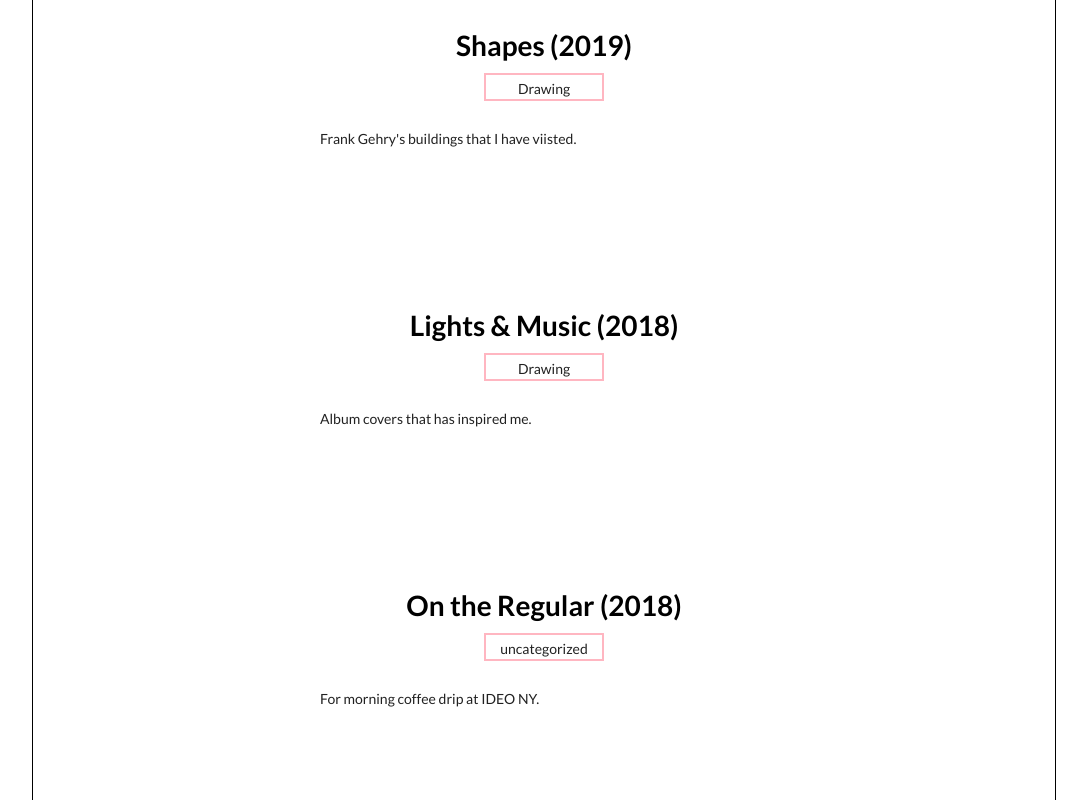
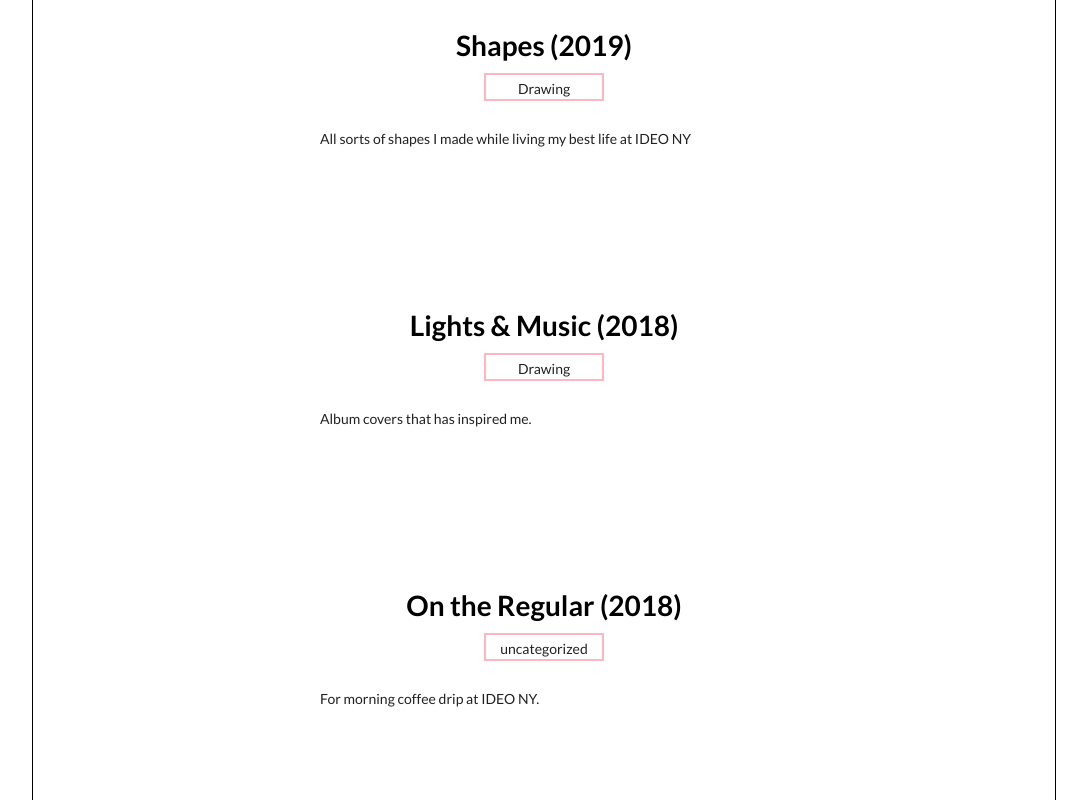
Before and after one commit to fallwall/she-run-freely, a React (Create React App) app: page /codes in a window 1280 px wide. Shown: the part 1820-2620 px from the top of the page, without its empty margins (96-1183 px from the left). Built offline with nearby package versions, Linux system fonts and the light colour scheme.

Commit message:
still filling in

```diff
--- a/src/App.css
+++ b/src/App.css
@@ -123,6 +123,11 @@ a:hover {
   transform: translate(-50%, -50%);
 }
 
+/* individual portfolio page */
+.code-entry-imgs img{
+max-width: 100%;
+margin: 1em auto;
+}
 
 /* contact */
 .contact-social {
--- a/src/components/CodeEntryOne.jsx
+++ b/src/components/CodeEntryOne.jsx
@@ -4,6 +4,10 @@ export default function CodeEntryOne({ children }) {
   return (
     <div className="code-entry-one">
       <h1 className="code-entry-title">{children.title}</h1>
+      {children.imgs &&
+        (<div className="code-entry-imgs">
+          {children.imgs.map(i => <img key={i} src={i} alt="individual images for project" />)}
+        </div>)}
       <p className="code-entry-content">{children.content}</p>
     </div>
   )
--- a/src/components/RunningMap.jsx
+++ b/src/components/RunningMap.jsx
@@ -76,9 +76,6 @@ class RunningMap extends Component {
         fill: "lightpink"
       },
       "NH": {
-        fill: "lightpink"
-      },
-      "NJ": {
         fill: "lightpink"
       },
       "NY": {
--- a/src/data/coding_data.json
+++ b/src/data/coding_data.json
@@ -8,8 +8,13 @@
       "medium": [
         "JavaScript"
       ],
+      "imgs": [
+        "https://i.imgur.com/v6IBQjp.png"
+      ],
       "tagline": "Tool to checkout the opposite point on earth with given location. Powered by MapBox API.",
-      "content": "I'm obsessed with a scene from Paul Aster's book. He was counting down to the end. "
+      "link": "http://sherunsfreely.com/antipodes/",
+      "code": "https://github.com/fallwall/antipodes-visualizer",
+      "content": "TBC. "
     },
     {
       "id": 2,
@@ -21,7 +26,7 @@
         "MongoDB"
       ],
       "tagline": "Aiding your lunch decisin making with users' location, category and price range input. Powered by YELP API.",
-      "content": "What I did in junior high sceince class was hiding behind my friends and reading books after books in hope that each book will make me smarter somehow."
+      "content": "TBC."
     },
     {
       "id": 3,
@@ -44,7 +49,7 @@
         "ExpressJS"
       ],
       "tagline": "Music Video search with bonus tracks. Powered by Vimeo API.",
-      "content": "What I did in junior high sceince class was hiding behind my friends and reading books after books in hope that each book will make me smarter somehow."
+      "content": "TBC. 90s baby."
     },
     {
       "id": 5,
@@ -56,7 +61,7 @@
         "Ruby On Rails"
       ],
       "tagline": "My Ukranian friend gave me a book. Instead of falling asleep on to it, I've decided to digitally bookmark it.",
-      "content": "none"
+      "content": "TBC."
     },
     {
       "id": 6,
@@ -77,8 +82,14 @@
       "medium": [
         "Drawing"
       ],
-      "tagline": "Frank Gehry's buildings that I have viisted.",
-      "content": "TBC."
+      "tagline": "All sorts of shapes I made while living my best life at IDEO NY",
+      "content": "TBC.",
+      "imgs": [
+        "https://i.imgur.com/6tr5uI1.jpg",
+        "https://i.imgur.com/O0Q2KBb.jpg",
+        "https://i.imgur.com/ym8vdlN.jpg",
+        "https://i.imgur.com/1NNCc58.jpg"
+      ]
     },
     {
       "id": 8,
@@ -100,7 +111,11 @@
         "uncategorized"
       ],
       "tagline": "For morning coffee drip at IDEO NY.",
-      "content": "TBC."
+      "content": "TBC.",
+      "imgs": [
+        "https://i.imgur.com/9LY8niW.jpg",
+        "https://i.imgur.com/jLAhCqL.jpg"
+      ]
     },
     {
       "id": 10,
@@ -119,10 +134,18 @@
       "year": "2018",
       "img": "https://i.imgur.com/3txEWwV.jpg",
       "medium": [
-        "uncategorized"
+        "uncategorized",
+        "Adobe Illustrator",
+        "C++"
       ],
       "tagline": "Themed decor for IDEO NY.",
-      "content": "Lofi mets Hifi."
+      "content": "Code help by @MechanicalHuman",
+      "imgs": [
+        "https://i.imgur.com/q5vlro9.jpg",
+        "https://i.imgur.com/ZbxT7I0.jpg",
+        "https://i.imgur.com/yHLp86p.jpg",
+        "https://i.imgur.com/tKHbtDm.jpg"
+      ]
     },
     {
       "id": 12,
```
